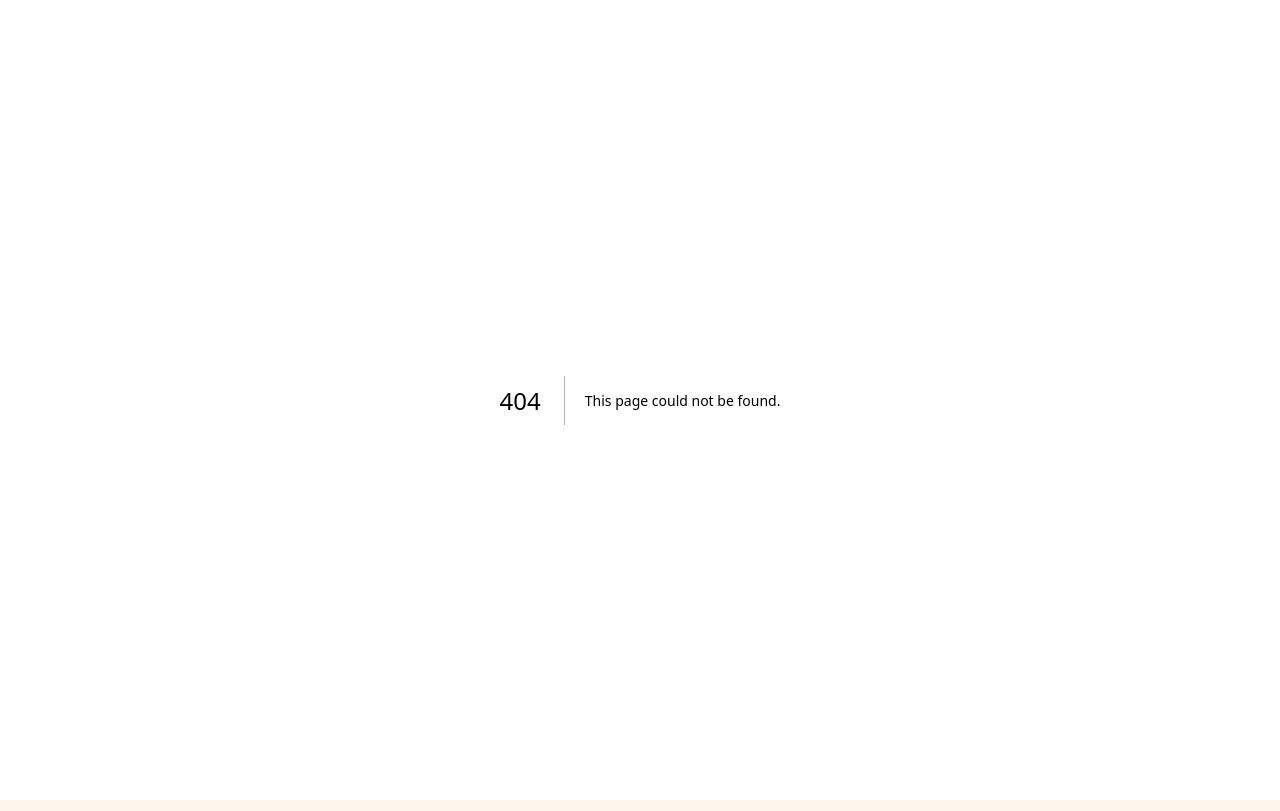
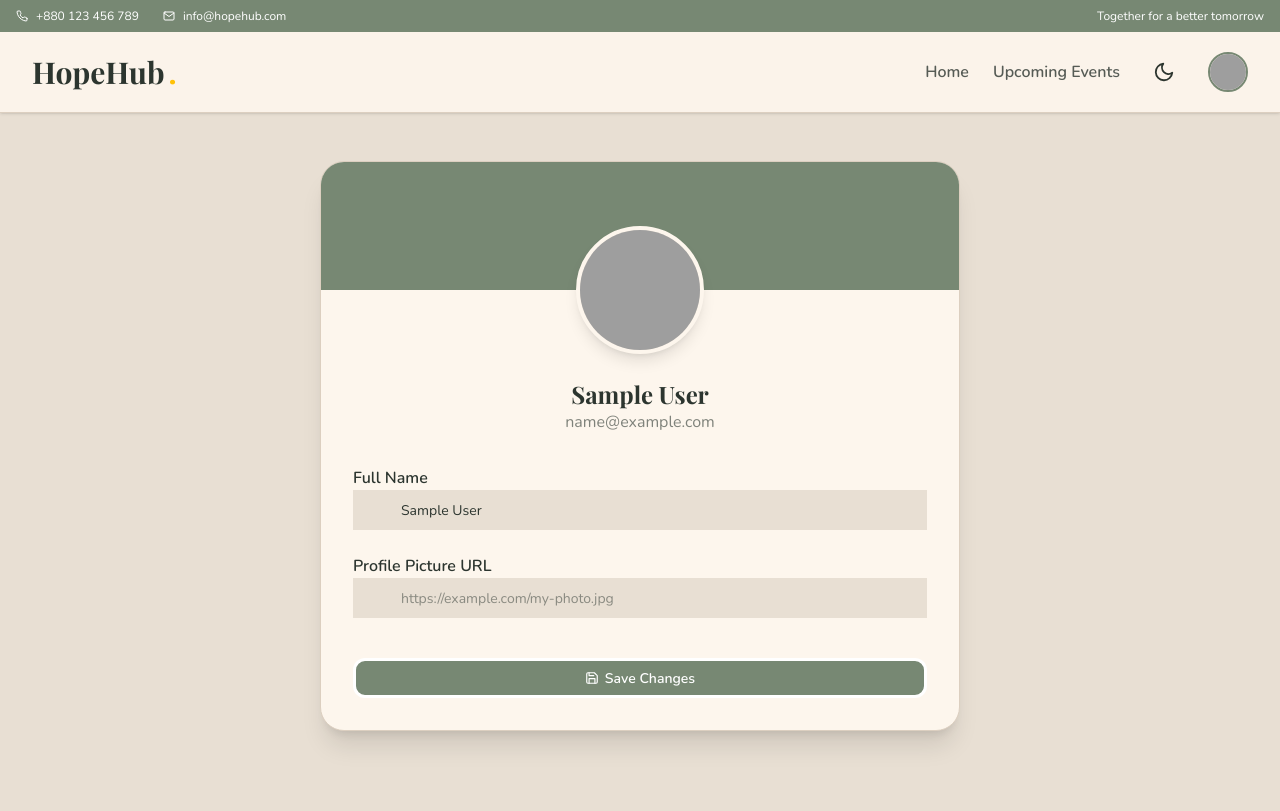
Before and after one commit to saaikot/saaikot-social-events-client, a Next.js app: page /profile in a window 1280 px wide. Before the commit this address had no page. Built offline with nearby package versions, Linux system fonts and the light colour scheme; sample sign-in values are in the browser's storage; grey boxes are pictures that could not be loaded; a web font is replaced by a local one.

Commit message:
feat: added profile update functionality with global state sync

```diff
--- /dev/null
+++ b/app/profile/page.jsx
@@ -0,0 +1,128 @@
+"use client";
+import { useState, useContext, useEffect } from "react";
+import axios from "axios";
+import Swal from "sweetalert2";
+import { useRouter } from "next/navigation";
+import Navbar from "@/components/Navbar";
+import { AuthContext } from "@/context/AuthContext";
+import { FiUser, FiImage, FiSave } from "react-icons/fi";
+
+export default function ProfilePage() {
+  const { user, token, updateUser, loading } = useContext(AuthContext);
+  const router = useRouter();
+
+  const [name, setName] = useState("");
+  const [photoURL, setPhotoURL] = useState("");
+  const [isUpdating, setIsUpdating] = useState(false);
+
+  useEffect(() => {
+    if (!loading && !user) {
+      router.push("/login");
+    } else if (user) {
+      setName(user.name || "");
+      setPhotoURL(user.photoURL || "");
+    }
+  }, [user, loading, router]);
+
+  const handleUpdate = async (e) => {
+    e.preventDefault();
+    setIsUpdating(true);
+
+    try {
+      const response = await axios.put(
+        `${process.env.NEXT_PUBLIC_API_URL}/api/auth/update-profile`,
+        { name, photoURL },
+        { headers: { Authorization: `Bearer ${token}` } }
+      );
+
+      updateUser(response.data.user, response.data.token);
+
+      Swal.fire({
+        icon: "success",
+        title: "Profile Updated!",
+        text: "Your profile has been updated successfully.",
+        timer: 2000,
+        showConfirmButton: false,
+      });
+    } catch (error) {
+      Swal.fire({
+        icon: "error",
+        title: "Update Failed",
+        text: error.response?.data?.message || "Something went wrong!",
+      });
+    } finally {
+      setIsUpdating(false);
+    }
+  };
+
+  if (loading || !user) return <div className="min-h-screen bg-base-200"></div>;
+
+  return (
+    <main className="min-h-screen bg-base-200 pb-20 font-sans transition-colors duration-300">
+      <Navbar />
+      <div className="max-w-2xl mx-auto mt-12 px-4">
+        <div className="bg-base-100 rounded-3xl shadow-xl border border-base-300 overflow-hidden">
+
+          <div className="h-32 bg-primary"></div>
+
+          <div className="px-8 pb-8">
+            <div className="relative -mt-16 mb-6 flex justify-center">
+              <div className="w-32 h-32 rounded-full border-4 border-base-100 bg-base-200 overflow-hidden shadow-lg">
+                <img
+                  src={photoURL || "https://i.ibb.co/5v9Z1g4/default-avatar.png"}
+                  alt="Profile"
+                  className="w-full h-full object-cover"
+                />
+              </div>
+            </div>
+
+            <div className="text-center mb-8">
+              <h2 className="text-2xl font-serif font-bold text-base-content">{user.name}</h2>
+              <p className="text-base-content/60">{user.email}</p>
+            </div>
+
+            <form onSubmit={handleUpdate} className="space-y-6">
+
+              <div className="form-control">
+                <label className="label"><span className="label-text font-semibold text-base-content">Full Name</span></label>
+                <div className="relative">
+                  <FiUser className="absolute left-4 top-4 text-base-content/50" />
+                  <input
+                    type="text"
+                    className="input input-bordered w-full pl-12 bg-base-200 focus:border-primary text-base-content"
+                    value={name}
+                    onChange={(e) => setName(e.target.value)}
+                    required
+                  />
+                </div>
+              </div>
+
+              <div className="form-control">
+                <label className="label"><span className="label-text font-semibold text-base-content">Profile Picture URL</span></label>
+                <div className="relative">
+                  <FiImage className="absolute left-4 top-4 text-base-content/50" />
+                  <input
+                    type="url"
+                    className="input input-bordered w-full pl-12 bg-base-200 focus:border-primary text-base-content"
+                    value={photoURL}
+                    onChange={(e) => setPhotoURL(e.target.value)}
+                    placeholder="https://example.com/my-photo.jpg"
+                  />
+                </div>
+              </div>
+
+              <button
+                type="submit"
+                disabled={isUpdating}
+                className={`btn btn-primary w-full text-primary-content rounded-xl mt-4 ${isUpdating ? "loading" : ""}`}
+              >
+                {isUpdating ? "Saving..." : <><FiSave /> Save Changes</>}
+              </button>
+
+            </form>
+          </div>
+        </div>
+      </div>
+    </main>
+  );
+}
--- a/components/Navbar.jsx
+++ b/components/Navbar.jsx
@@ -3,7 +3,7 @@ import Link from "next/link";
 import { useContext, useState } from "react";
 import { AuthContext } from "@/context/AuthContext";
 import ThemeToggle from "./ThemeToggle";
-import { FiMenu, FiX, FiLogOut, FiPlusCircle, FiBriefcase, FiUser, FiPhone, FiMail } from "react-icons/fi";
+import { FiMenu, FiX, FiLogOut, FiPlusCircle, FiBriefcase, FiUser, FiPhone, FiMail, FiSettings } from "react-icons/fi";
 
 export default function Navbar() {
   const { user, logout, loading } = useContext(AuthContext);
@@ -12,7 +12,6 @@ export default function Navbar() {
   if (loading) return <div className="h-20 bg-base-100"></div>;
 
   return (
-    // 👇 Glassmorphism Effect যোগ করা হলো (bg-base-100/90 backdrop-blur-md)
     <div className="w-full shadow-sm sticky top-0 z-50 bg-base-100/90 backdrop-blur-md text-base-content transition-colors duration-300 border-b border-base-300">
 
       {/* 🌟 Top Bar 🌟 */}
@@ -32,7 +31,6 @@ export default function Navbar() {
 
           {/* Logo */}
           <div className="flex-shrink-0 flex items-center">
-            {/* 👇 লোগোর কালার text-base-content করা হলো যাতে ডার্ক মোডে সাদা দেখায় */}
             <Link href="/" className="text-3xl font-serif font-bold text-base-content flex items-center gap-1">
               HopeHub<span className="text-secondary">.</span>
             </Link>
@@ -53,6 +51,10 @@ export default function Navbar() {
                 </label>
                 <ul tabIndex={0} className="mt-3 p-2 shadow-xl menu menu-compact dropdown-content bg-base-100 rounded-box w-52 border border-base-300">
                   <li className="menu-title text-xs text-base-content/50">{user.name}</li>
+
+                  {/* 👇 My Profile লিঙ্ক যোগ করা হলো */}
+                  <li><Link href="/profile" className="hover:text-primary"><FiSettings /> My Profile</Link></li>
+
                   <li><Link href="/create-event" className="hover:text-primary"><FiPlusCircle /> Create Event</Link></li>
                   <li><Link href="/manage-events" className="hover:text-primary"><FiBriefcase /> Manage Events</Link></li>
                   <li><Link href="/joined-events" className="hover:text-primary"><FiUser /> Joined Events</Link></li>
@@ -83,6 +85,10 @@ export default function Navbar() {
           {user ? (
              <>
              <div className="divider border-base-300"></div>
+
+             {/* 👇 মোবাইল মেনুতেও My Profile যোগ করা হলো */}
+             <Link href="/profile" className="block py-2 text-base-content/80 hover:text-primary">My Profile</Link>
+
              <Link href="/create-event" className="block py-2 text-base-content/80 hover:text-primary">Create Event</Link>
              <Link href="/manage-events" className="block py-2 text-base-content/80 hover:text-primary">Manage Events</Link>
              <Link href="/joined-events" className="block py-2 text-base-content/80 hover:text-primary">Joined Events</Link>
--- a/context/AuthContext.js
+++ b/context/AuthContext.js
@@ -21,7 +21,6 @@ export const AuthProvider = ({ children }) => {
     setLoading(false);
   }, []);
 
-  // লগইন ফাংশন
   const login = (userData, userToken) => {
     setUser(userData);
     setToken(userToken);
@@ -30,7 +29,14 @@ export const AuthProvider = ({ children }) => {
     router.push("/");
   };
 
-  // লগআউট ফাংশন
+  // 👇 নতুন যোগ করা হলো
+  const updateUser = (newUserData, newToken) => {
+    setUser(newUserData);
+    setToken(newToken);
+    localStorage.setItem("token", newToken);
+    localStorage.setItem("user", JSON.stringify(newUserData));
+  };
+
   const logout = () => {
     setUser(null);
     setToken(null);
@@ -40,7 +46,7 @@ export const AuthProvider = ({ children }) => {
   };
 
   return (
-    <AuthContext.Provider value={{ user, token, login, logout, loading }}>
+    <AuthContext.Provider value={{ user, token, login, logout, updateUser, loading }}>
       {children}
     </AuthContext.Provider>
   );
```
